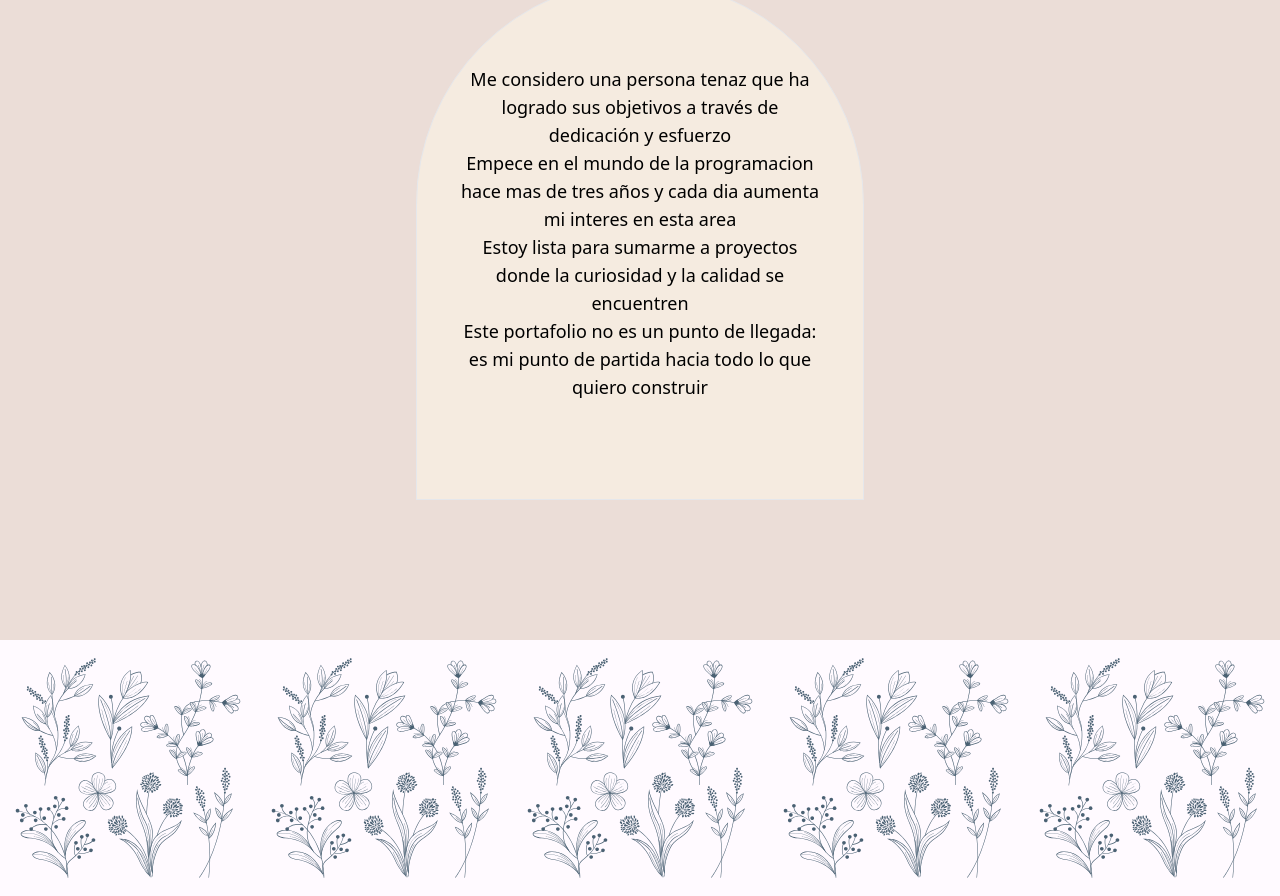
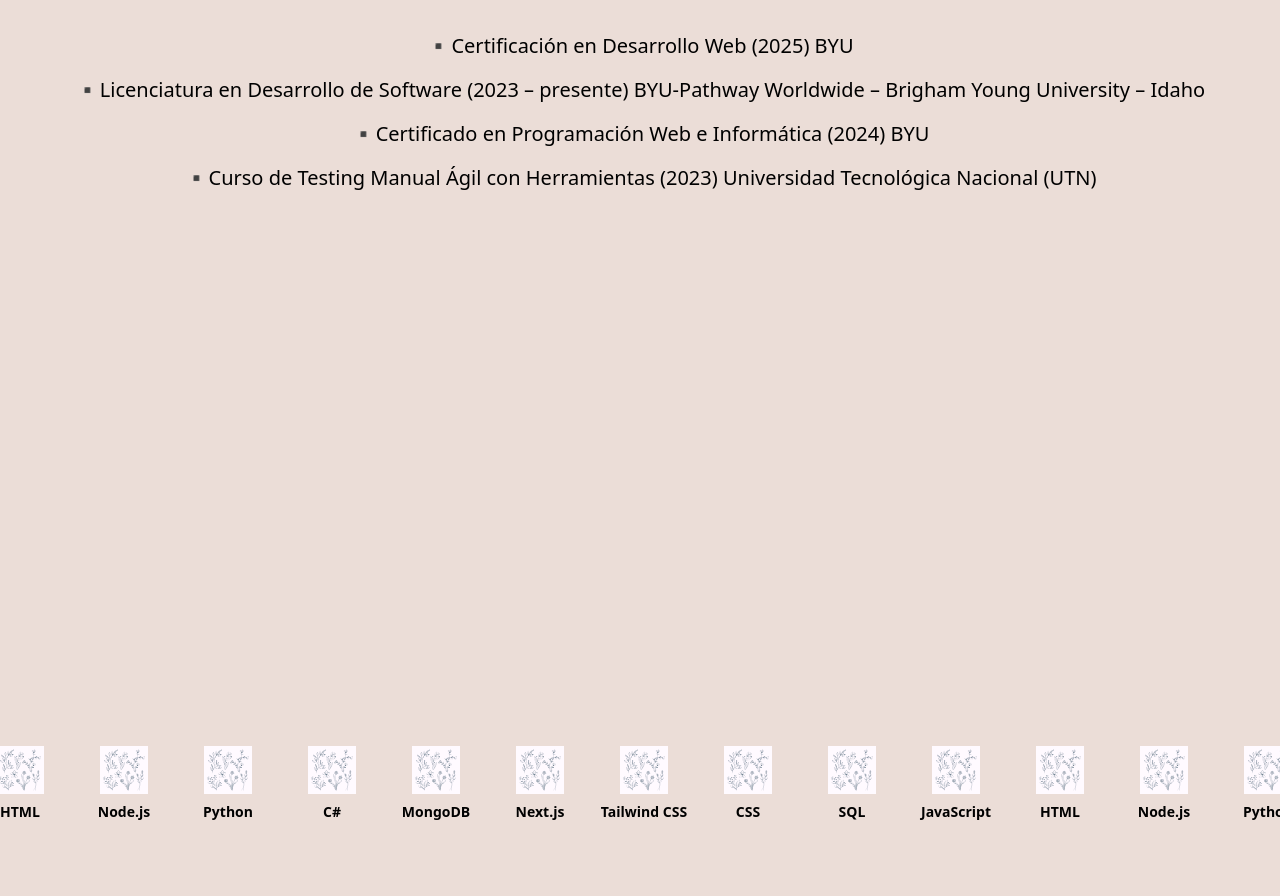
Before and after one commit to NaNajli/portfolio-2025, a Next.js app: page /education in a window 1280 px wide. Shown: the part 160-1056 px from the top of the page. After the commit the page ends 1008 px from the top, so only its background shows below. Built offline with nearby package versions, Linux system fonts and the light colour scheme.

Commit message:
educacion

```diff
--- /dev/null
+++ b/app/components/carousel.tsx
@@ -0,0 +1,55 @@
+'use client'
+
+import { useEffect, useRef } from 'react';
+
+const techs = [
+  { name: 'JavaScript', icon: '/clouds.svg' },
+  { name: 'HTML', icon: '/clouds.svg' },
+  { name: 'Node.js', icon: '/clouds.svg' },
+  { name: 'Python', icon: '/clouds.svg' },
+  { name: 'C#', icon: '/clouds.svg' },
+  { name: 'MongoDB', icon: '/clouds.svg' },
+  { name: 'Next.js', icon: '/clouds.svg' },
+  { name: 'Tailwind CSS', icon: '/clouds.svg' },
+  { name: 'CSS', icon: '/clouds.svg' },
+  { name: 'SQL', icon: '/clouds.svg' }
+];
+
+export default function TechSlider() {
+  const containerRef = useRef<HTMLDivElement>(null);
+
+  useEffect(() => {
+    const container = containerRef.current;
+    if (!container) return;
+
+    const scrollSpeed = 1;
+    const interval = setInterval(() => {
+      if (container.scrollLeft >= container.scrollWidth / 2) {
+        container.scrollLeft = 0;
+      } else {
+        container.scrollLeft += scrollSpeed;
+      }
+    }, 40);
+
+    return () => clearInterval(interval);
+  }, []);
+
+  return (
+    <div className="overflow-hidden">
+      <div
+        ref={containerRef}
+        className="flex space-x-6 px-4 py-6 whitespace-nowrap overflow-x-scroll scrollbar-hide"
+      >
+        {[...techs, ...techs].map((tech, index) => (
+          <div
+            key={index}
+            className="shrink-0 w-20 h-20 flex flex-col items-center justify-center"
+          >
+            <img src={tech.icon} alt={tech.name} className="h-12 mb-2" />
+            <p className="text-sm font-semibold text-center">{tech.name}</p>
+          </div>
+        ))}
+      </div>
+    </div>
+  );
+}
--- a/app/components/header.tsx
+++ b/app/components/header.tsx
@@ -9,8 +9,8 @@ const italiana = Italiana({
 const Header = () => {
   return (
     <>
-    <header>
-    <h1 className={`${italiana.className} text-4xl sm:text-5xl pt:3 text-center md:text-6xl font-bold pt-34`}>
+    <header className= 'w-full min-h-screen md:min-h-[80vh] px-4 md:px-8 py-6'>
+    <h1 className={`${italiana.className} text-4xl sm:text-5xl pt:3 text-center md:text-6xl font-bold pt-34 mb-6`}>
          Nadia Rodriguez
     </h1>
     <h2 className='text-center font-bold '>Desarrollo Web</h2>
--- a/app/components/navigation.tsx
+++ b/app/components/navigation.tsx
@@ -44,6 +44,7 @@ const links = [
      <nav className="w-full p-3 bg-white shadow-md">
       <div className="flex items-center justify-between">
         <Image className='w-25 rounded-full shadow-xl/30 md:w-35 justify-self-start ' src="/logo.jpg" alt="Profile" width={500} height={500} />
+        {/* <Image className='w-25 md:w-35 justify-self-start ' src="/logo.jpg" alt="Profile" width={500} height={500} /> */}
         <button onClick={handleClick} className="md:hidden text-2xl"> ☰ </button>
       </div>
       <ul className={`flex flex-col md:flex-row md:items-center ${ isOpen ? 'block' : 'hidden md:flex' }`}>
--- a/app/education/page.tsx
+++ b/app/education/page.tsx
@@ -1,18 +1,22 @@
+import TechSlider from '../components/carousel'
+
 export default function Education() {
   return (
   <>
-<div className="flex justify-center items-center min-h-screen px-4">
-  <div className="bg-[#f5ebe0] rounded-t-full border border-gray-200 w-full max-w-md h-[420px] sm:h-[520px] p-10">
-    <p className="text-center mt-11 text-base sm:text-lg">
-      Me considero una persona tenaz que ha logrado sus objetivos a través de dedicación y esfuerzo<br></br>
-  Empece en el mundo de la programacion hace mas de tres años y cada dia aumenta mi interes en esta area<br></br>
-  Estoy lista para sumarme a proyectos donde la curiosidad y la calidad se encuentren<br></br>
-  Este portafolio no es un punto de llegada: es mi punto de partida hacia todo lo que quiero construir
-    </p>
+<div className="min-h-screen px-4">
+  <div>
+    <h1 className='text-2xl antialiased uppercase text-center mt-20 mb-20 text-[#6c584c]'>Educación</h1>
+    <ul className='text-xl text-center space-y-4'>
+     <li >▪️Certificación en Desarrollo Web (2025) BYU</li>
+     <li >▪️Licenciatura en Desarrollo de Software (2023 – presente) BYU-Pathway Worldwide – Brigham Young University – Idaho</li>
+     <li >▪️Certificado en Programación Web e Informática (2024) BYU</li>
+     <li >▪️Curso de Testing Manual Ágil con Herramientas (2023) Universidad Tecnológica Nacional (UTN)</li>
+    </ul>
   </div>
 </div>
+<TechSlider></TechSlider>
 
-<div className="bg-[url('/clouds.svg')] bg-center bg-repeat h-64 w-full"></div>
+{/* <div className="bg-[url('/clouds.svg')] bg-center bg-repeat h-64 w-full"></div> */}
 
 </>
   )
--- a/app/globals.css
+++ b/app/globals.css
@@ -3,3 +3,11 @@
 body{
     background-color: #ebddd7;
     color: #000000;}
+
+.scrollbar-hide::-webkit-scrollbar {
+  display: none;
+}
+.scrollbar-hide {
+  -ms-overflow-style: none;
+  scrollbar-width: none;
+}
--- a/app/page.tsx
+++ b/app/page.tsx
@@ -2,6 +2,7 @@ import Header from './components/header'
 import Navigation from './components/navigation'
 // import Footer from './components/footer'
 import About from './about/page'
+import Education from './education/page'
 
 export default function Page() {
   return (
@@ -9,6 +10,7 @@ export default function Page() {
   <Navigation></Navigation>
   <Header></Header>
   <About></About>
+  <Education></Education>
   {/* <Footer></Footer> */}
 
   </>
```
Also changed, not shown: public/....jpg (added), public/...png (added).
